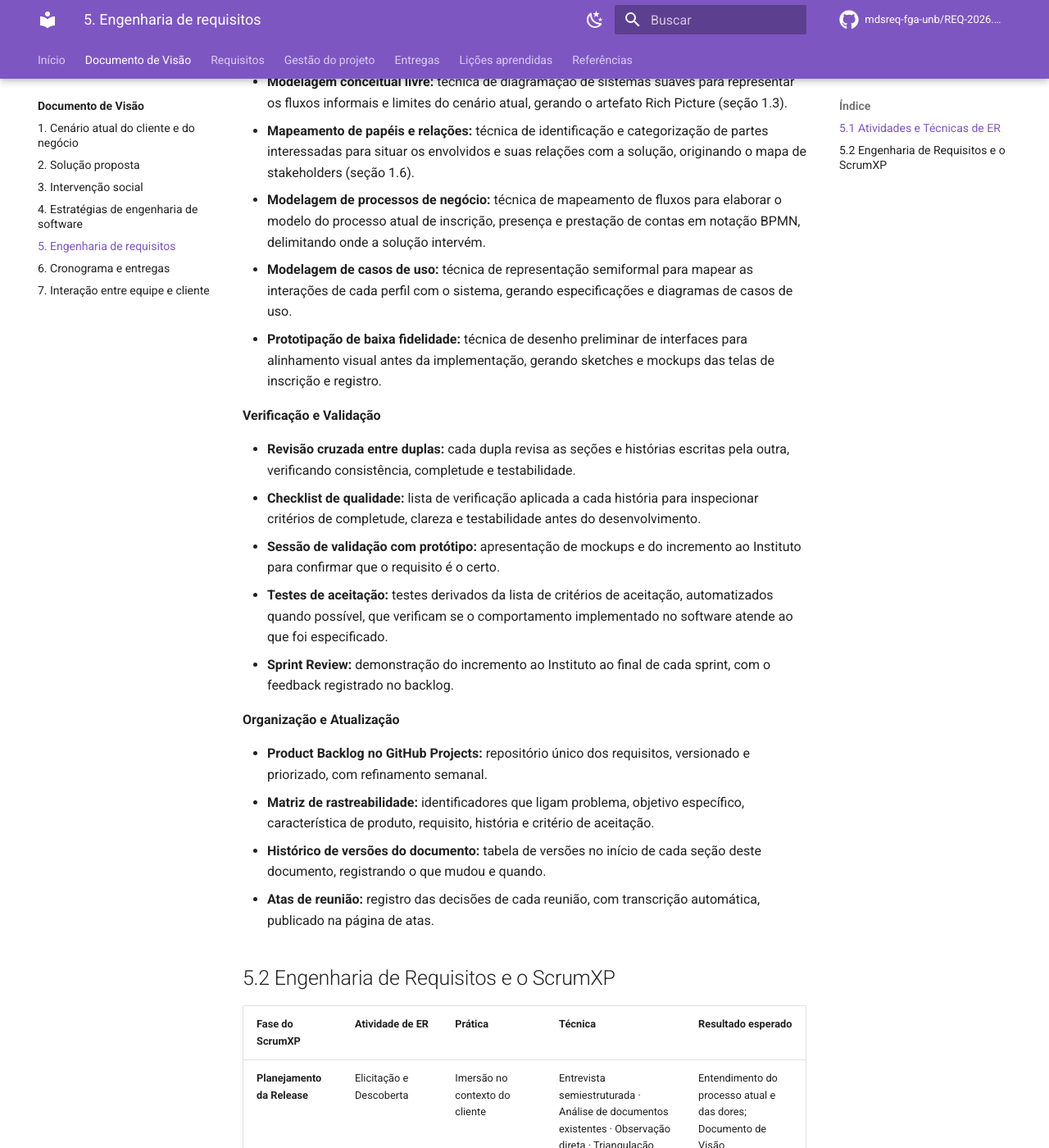
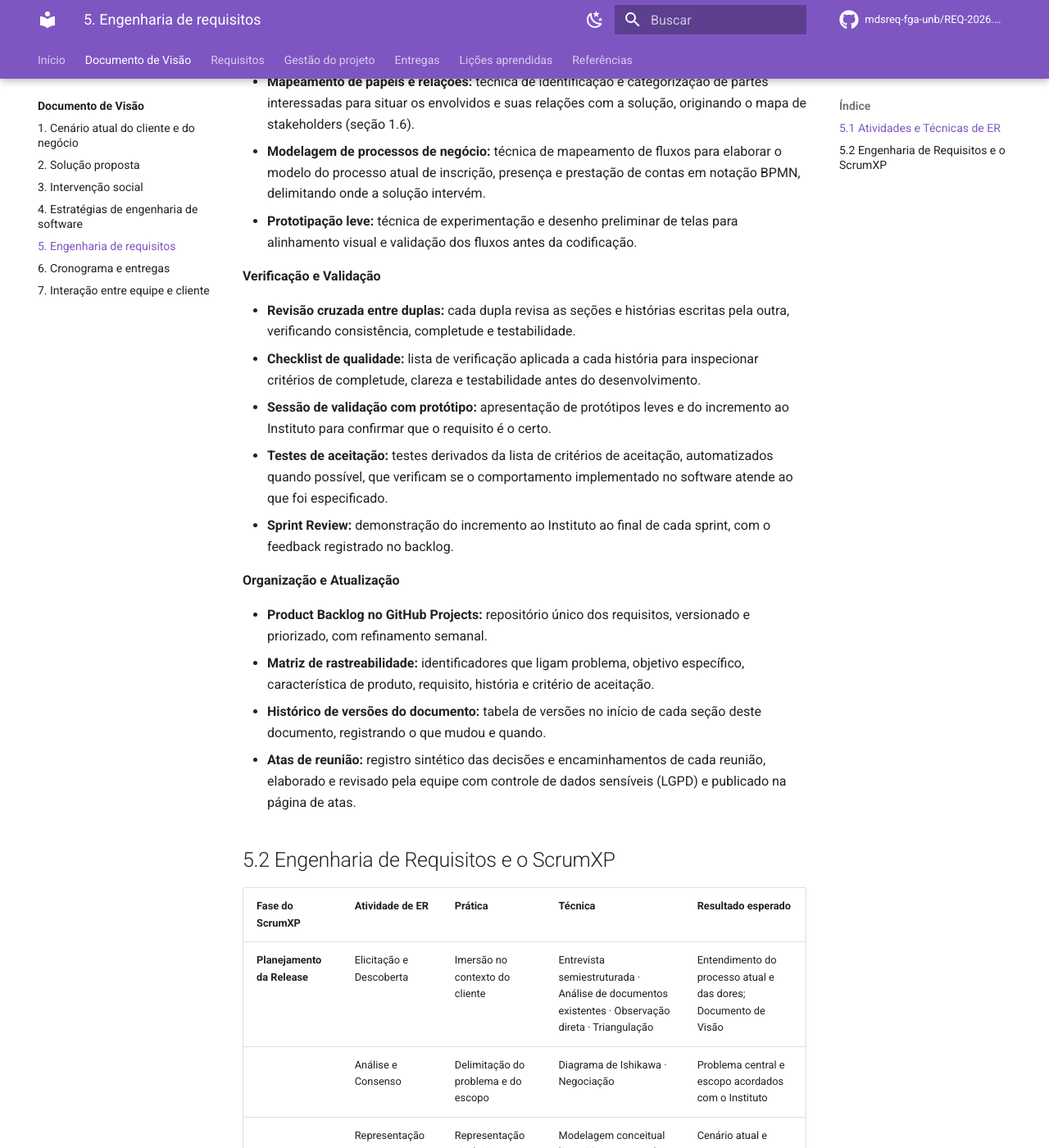
Before and after one commit to mdsreq-fga-unb/REQ-2026.2-T02-CyberSetor, an MkDocs documentation site: the page built from docs/visao/5-engenharia-requisitos.md, in a window 1280 px wide and 1400 px high, scrolled down 1758 px. Shown: the whole window at 82% size. Built offline with MkDocs 1.6.1 and Material for MkDocs 9.7.7, drawn with Linux system fonts in a browser that asks for light colours; comment, search, counter and statistics services are not loaded; some of the changed text lies outside the part shown.

Commit message:
fix(visao): ajusta secao 5 com cortes de escopo, atas e prototipacao (#23)
Co-authored-by: Daniel da Silva Batista <daniboycam@users.noreply.github.com>
Co-authored-by: Maria Eduarda <maria138eduarda@gmail.com>

```diff
--- a/docs/visao/5-engenharia-requisitos.md
+++ b/docs/visao/5-engenharia-requisitos.md
@@ -21,7 +21,6 @@
 **Análise e Consenso**
 
 - **Diagrama de Ishikawa:** organização das causas do problema central da seção 1.4 por categoria, para delimitar o que a solução ataca.
-- **Workshop de priorização:** sessão com a coordenação do Instituto para ordenar características e resolver divergências entre quem gerencia e quem opera as atividades.
 - **MoSCoW:** classificação das características de produto em obrigatórias, desejáveis, opcionais e fora de escopo, base da definição do MVP na Unidade 2.
 - **Matriz valor de negócio × esforço técnico:** cruzamento do valor percebido pelo Instituto com o esforço estimado pela equipe, para defender o corte de escopo com dados.
 - **Negociação:** condução das conversas em que um desejo do cliente é reposicionado em relação à necessidade identificada, sem recusa.
@@ -38,14 +37,13 @@
 - **Modelagem conceitual livre:** técnica de diagramação de sistemas suaves para representar os fluxos informais e limites do cenário atual, gerando o artefato Rich Picture (seção 1.3).
 - **Mapeamento de papéis e relações:** técnica de identificação e categorização de partes interessadas para situar os envolvidos e suas relações com a solução, originando o mapa de stakeholders (seção 1.6).
 - **Modelagem de processos de negócio:** técnica de mapeamento de fluxos para elaborar o modelo do processo atual de inscrição, presença e prestação de contas em notação BPMN, delimitando onde a solução intervém.
-- **Modelagem de casos de uso:** técnica de representação semiformal para mapear as interações de cada perfil com o sistema, gerando especificações e diagramas de casos de uso.
-- **Prototipação de baixa fidelidade:** técnica de desenho preliminar de interfaces para alinhamento visual antes da implementação, gerando sketches e mockups das telas de inscrição e registro.
+- **Prototipação leve:** técnica de experimentação e desenho preliminar de telas para alinhamento visual e validação dos fluxos antes da codificação.
 
 **Verificação e Validação**
 
 - **Revisão cruzada entre duplas:** cada dupla revisa as seções e histórias escritas pela outra, verificando consistência, completude e testabilidade.
 - **Checklist de qualidade:** lista de verificação aplicada a cada história para inspecionar critérios de completude, clareza e testabilidade antes do desenvolvimento.
-- **Sessão de validação com protótipo:** apresentação de mockups e do incremento ao Instituto para confirmar que o requisito é o certo.
+- **Sessão de validação com protótipo:** apresentação de protótipos leves e do incremento ao Instituto para confirmar que o requisito é o certo.
 - **Testes de aceitação:** testes derivados da lista de critérios de aceitação, automatizados quando possível, que verificam se o comportamento implementado no software atende ao que foi especificado.
 - **Sprint Review:** demonstração do incremento ao Instituto ao final de cada sprint, com o feedback registrado no backlog.
 
@@ -54,26 +52,26 @@
 - **Product Backlog no GitHub Projects:** repositório único dos requisitos, versionado e priorizado, com refinamento semanal.
 - **Matriz de rastreabilidade:** identificadores que ligam problema, objetivo específico, característica de produto, requisito, história e critério de aceitação.
 - **Histórico de versões do documento:** tabela de versões no início de cada seção deste documento, registrando o que mudou e quando.
-- **Atas de reunião:** registro das decisões de cada reunião, com transcrição automática, publicado na página de atas.
+- **Atas de reunião:** registro sintético das decisões e encaminhamentos de cada reunião, elaborado e revisado pela equipe com controle de dados sensíveis (LGPD) e publicado na página de atas.
 
 ## 5.2 Engenharia de Requisitos e o ScrumXP
 
 | Fase do ScrumXP | Atividade de ER | Prática | Técnica | Resultado esperado |
 |---|---|---|---|---|
 | **Planejamento da Release** | Elicitação e Descoberta | Imersão no contexto do cliente | Entrevista semiestruturada · Análise de documentos existentes · Observação direta · Triangulação | Entendimento do processo atual e das dores; Documento de Visão |
-| | Análise e Consenso | Delimitação do problema e do escopo | Diagrama de Ishikawa · Workshop de priorização · Negociação | Problema central e escopo acordados com o Instituto |
+| | Análise e Consenso | Delimitação do problema e do escopo | Diagrama de Ishikawa · Negociação | Problema central e escopo acordados com o Instituto |
 | | Representação | Representação sistêmica | Modelagem conceitual livre · Mapeamento de papéis e relações · Modelagem de processos de negócio | Cenário atual e processos modelados e validados |
 | | Declaração | Escrita orientada a valor | Épicos · Histórias de usuário · Glossário | Product Backlog inicial em linguagem do cliente |
 | **Planejamento da Sprint** | Análise e Consenso | Priorização | MoSCoW · Matriz valor de negócio × esforço técnico | Sprint Backlog priorizado; MVP definido na Unidade 2 |
 | | Declaração | Detalhamento do item | Critérios de aceitação · Catálogo de regras de negócio | Itens de backlog detalhados com critérios verificáveis e regras catalogadas |
-| | Representação | Prototipação leve | Prototipação de baixa fidelidade · Modelagem de casos de uso | Entendimento compartilhado da interface e das interações antes de codificar |
-| **Execução da Sprint** | Elicitação e Descoberta | Elicitação contínua | Dúvidas pontuais com o Product Owner interno e com o Instituto | Lacunas resolvidas sem interromper a sprint |
-| | Verificação e Validação | Inspeção e verificação interna | Revisão cruzada entre duplas · Checklist de qualidade · Análise de consistência entre história e mockup · Testes de aceitação | Redução sistemática de ambiguidades e requisitos verificáveis |
+| | Representação | Prototipação leve | Prototipação leve | Entendimento compartilhado da interface e do fluxo antes de codificar |
+| **Execução da Sprint** | Elicitação e Descoberta | Elicitação contínua | Dúvidas operacionais com o Product Owner interno (persona) e alinhamento de domínio com o Instituto | Lacunas operacionais destravadas e dúvidas de domínio encaminhadas para a reunião semanal |
+| | Verificação e Validação | Inspeção e verificação interna | Revisão cruzada entre duplas · Checklist de qualidade · Análise de consistência entre história e protótipo · Testes de aceitação | Redução sistemática de ambiguidades e requisitos verificáveis |
 | | Organização e Atualização | Gestão do backlog | Product Backlog no GitHub Projects · Matriz de rastreabilidade | Requisitos rastreáveis do problema ao critério de aceitação |
 | **Revisão da Sprint** | Verificação e Validação | Validação com o cliente | Sprint Review · Sessão de validação com protótipo | Confirmação de que a solução atende às necessidades reais do cliente; feedback registrado |
 | | Declaração | Incorporação do feedback | Ajuste de histórias e critérios de aceitação · Negociação | Histórias ajustadas ao entendimento mais atual |
 | **Retrospectiva da Sprint** | Organização e Atualização | Melhoria do processo de ER | Retrospectiva · Registro de lições aprendidas · Atas de reunião | Ajustes nas práticas de ER para o próximo ciclo; seção 11 do documento |
-| **Planejamento da Próxima Release** | Elicitação e Descoberta | Refinamento estratégico | Workshop com o Instituto · Análise de documentos existentes | Novas necessidades identificadas |
+| **Planejamento da Próxima Release** | Elicitação e Descoberta | Refinamento estratégico | Alinhamento com o Instituto · Análise de documentos existentes | Novas necessidades identificadas |
 | | Análise e Consenso | Repriorização por valor | MoSCoW · Matriz valor de negócio × esforço técnico | Backlog reordenado para o próximo ciclo |
 | | Organização e Atualização | Atualização do documento | Histórico de versões do documento · Refinamento semanal do backlog | Documento de Visão e backlog atualizados |
 
```
Also changed, not shown: docs/visao/6-cronograma.md (+2 -1 lines).
